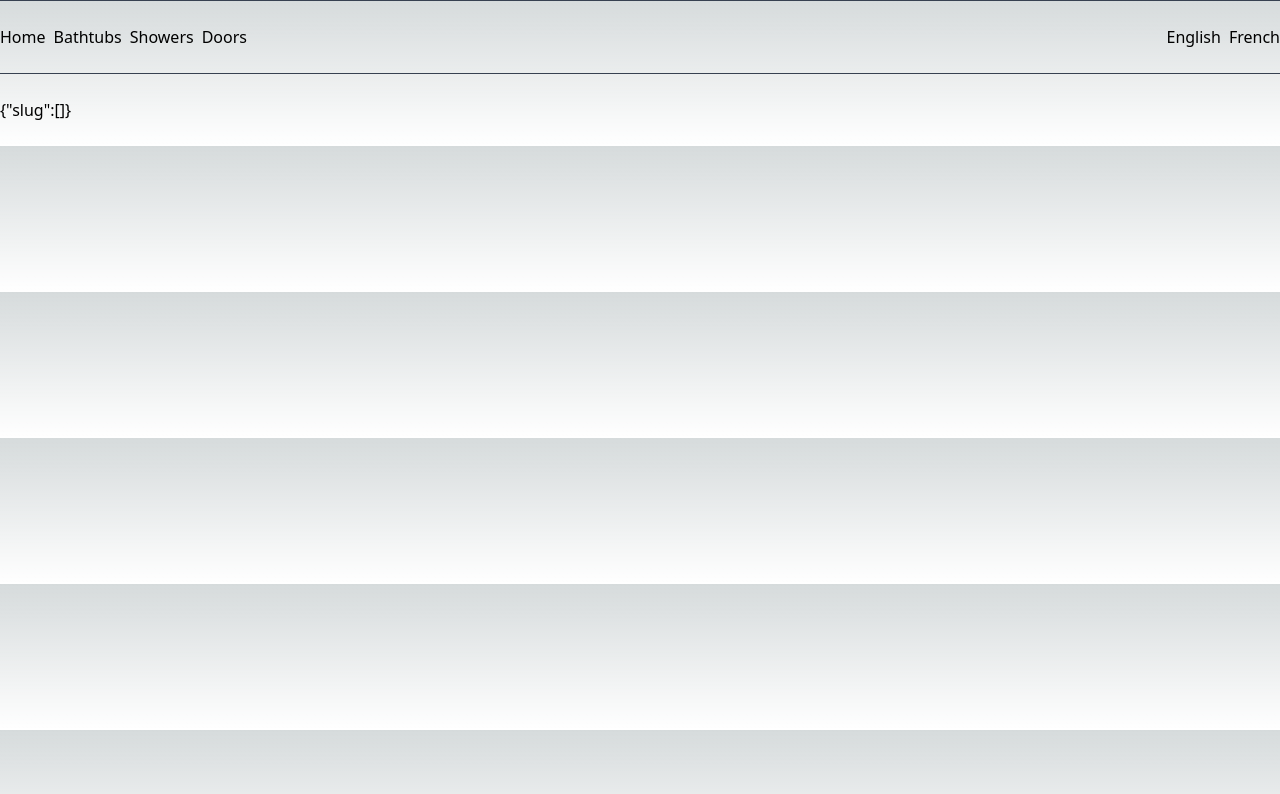
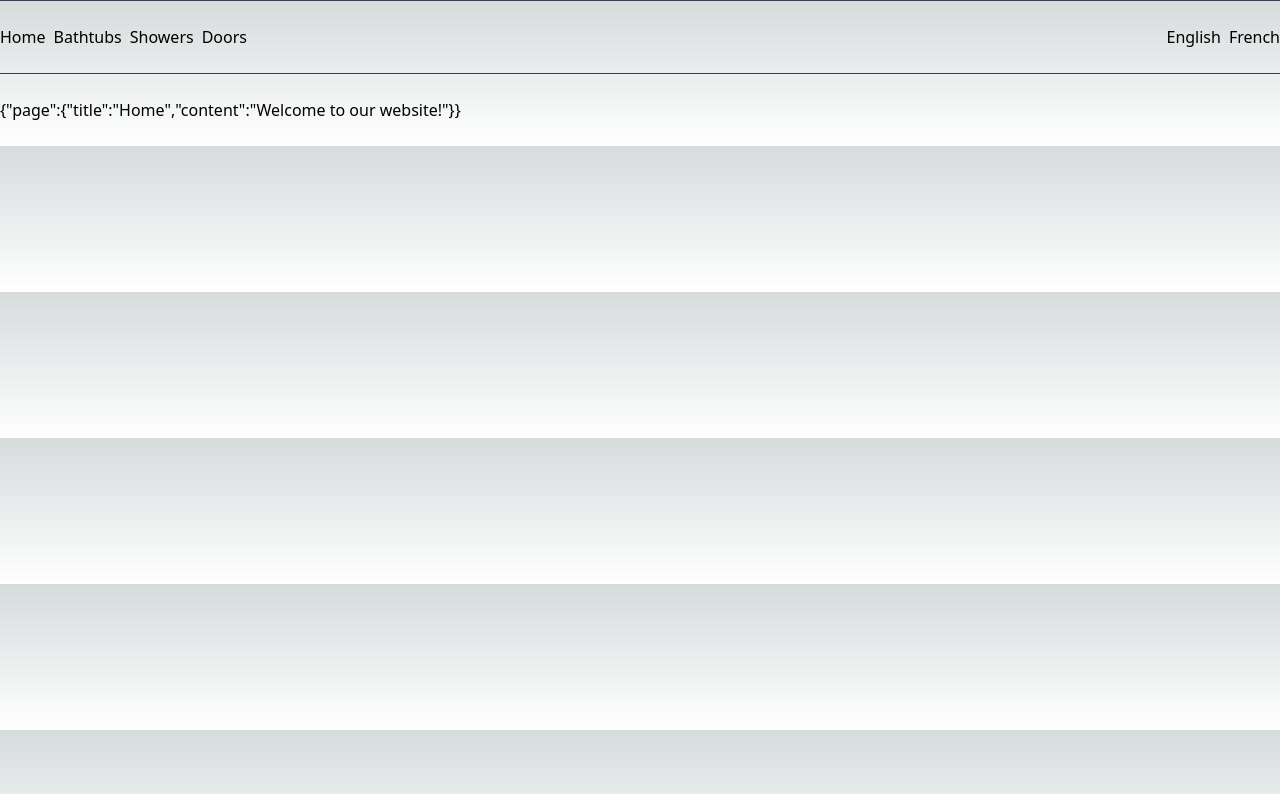
Before and after one commit to antoniofulg/abg-jamstack-v4-poc, a Next.js app: page / in a window 1280 px wide. Shown: the top 794 px of the page. Built offline with nearby package versions, Linux system fonts and the light colour scheme.

Commit message:
Add mocked api response

```diff
--- a/pages/[[...slug]]/index.tsx
+++ b/pages/[[...slug]]/index.tsx
@@ -1,7 +1,34 @@
-import { useRouter } from "next/router"
+import {
+	GetServerSideProps,
+	GetServerSidePropsContext,
+	InferGetServerSidePropsType,
+} from "next"
+import { PageContent } from "../api/content"
+import { MOCKED_PAGES } from "../mock/pages"
 
-export default function Slug() {
-	const router = useRouter()
+export default function Slug({
+	data,
+}: InferGetServerSidePropsType<typeof getServerSideProps>) {
+	return <main>{JSON.stringify(data)}</main>
+}
 
-	return <main>{JSON.stringify(router.query)}</main>
+export const getServerSideProps = (async ({
+	req,
+}: GetServerSidePropsContext) => {
+	// const currentDomain =
+	// 	process.env.NEXT_PUBLIC_DOMAIN || "http://localhost:3000"
+	// const fullUrl = `${currentDomain}/api/${req.url}`
+
+	// console.log(fullUrl)
+
+	// const res = await fetch(new URL(fullUrl))
+	// const data: PageContent = await res.json()
+	const data = await fetchData()
+
+	return { props: { data } }
+}) satisfies GetServerSideProps<{ data: PageContent }>
+
+const fetchData = async (): Promise<PageContent> => {
+	// Simulating a delay with Promise.resolve (replace with real fetch logic)
+	return Promise.resolve({ page: MOCKED_PAGES["en-CA"]["home"] })
 }
--- a/pages/api/content.ts
+++ b/pages/api/content.ts
@@ -1,12 +1,13 @@
 // Next.js API route support: https://nextjs.org/docs/api-routes/introduction
 import type { NextApiRequest, NextApiResponse } from "next"
+import { MOCKED_PAGES } from "../mock/pages"
 
 type Request = {
 	language: string
 	path: string
 }
 
-type Response = {
+export type PageContent = {
 	page: {
 		title: string
 		content: string
@@ -15,7 +16,7 @@ type Response = {
 
 export default function handler(
 	req: NextApiRequest,
-	res: NextApiResponse<Response>
+	res: NextApiResponse<PageContent>
 ) {
 	const { language, path }: Request = req.body
 
--- a/pages/mock/pages.ts
+++ b/pages/mock/pages.ts
@@ -1,4 +1,4 @@
-const MOCKED_PAGES: Record<
+export const MOCKED_PAGES: Record<
 	string,
 	Record<string, { title: string; content: string }>
 > = {
```
